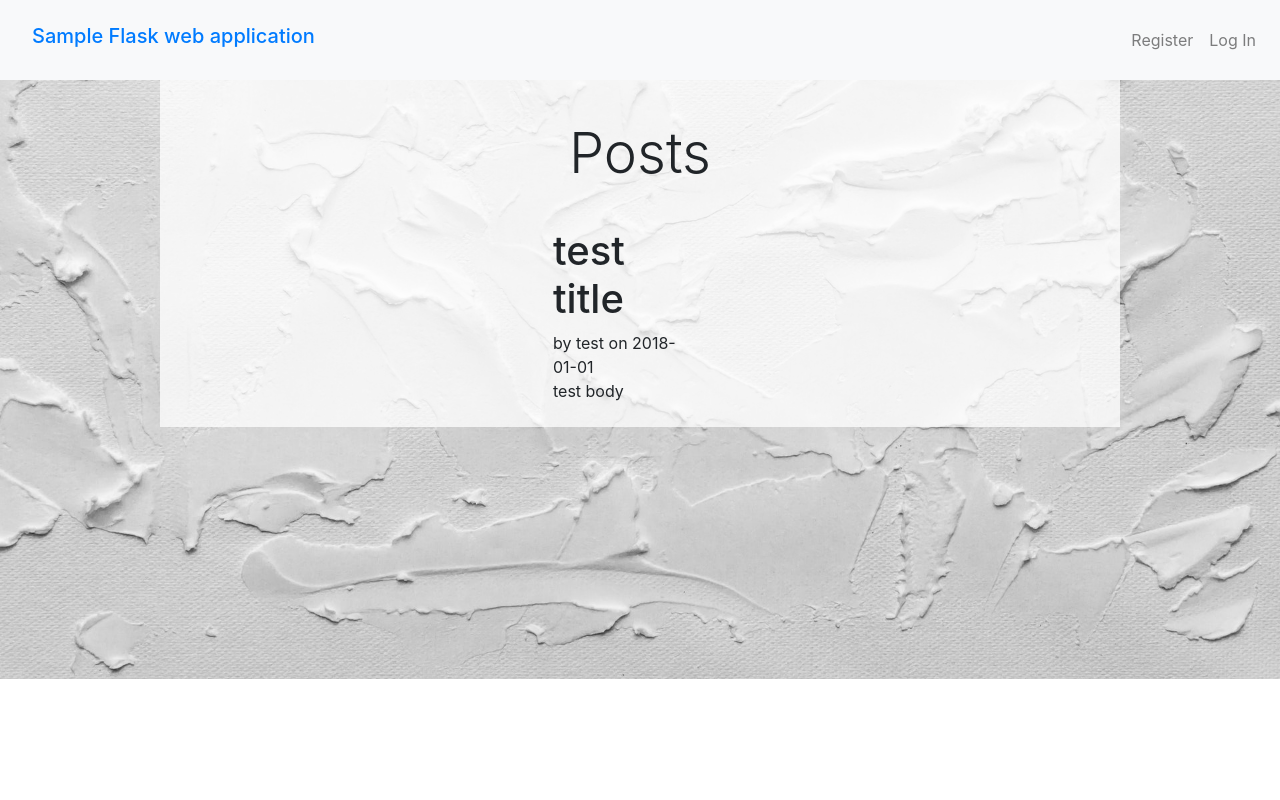
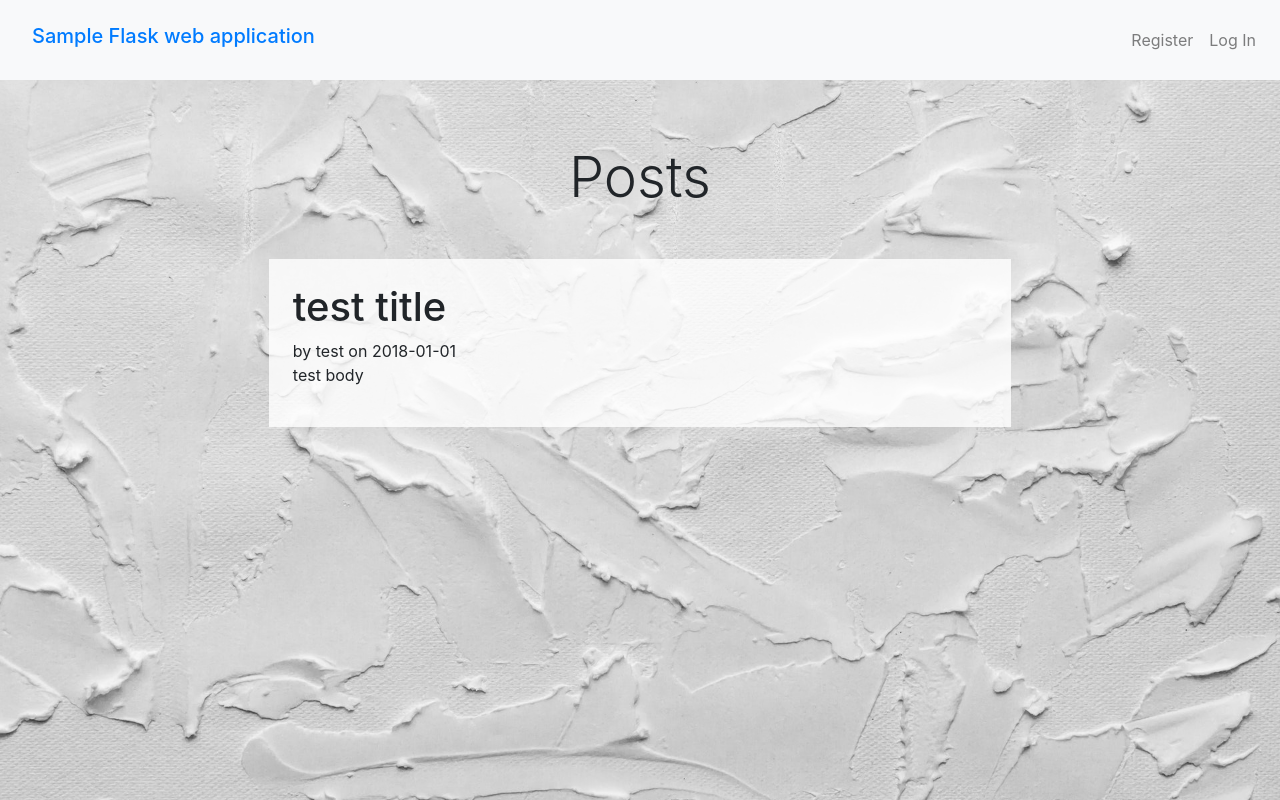
Before and after one commit to RichardPoulson/python_flask_example, a Flask app: page / in a window 1280 px wide. Run offline with Flask 2, Linux system fonts and the light colour scheme; data comes from the database, SQL or seed files in the repository; parts of the project's set-up code (start-up, migrations or seed data) failed here and were passed over; some libraries are stand-ins or nearby versions.

Commit message:
Updated HTML templates and CSS styles

```diff
--- a/python_flask_example/static/style.css
+++ b/python_flask_example/static/style.css
@@ -1,14 +1,14 @@
-body { background: center / cover no-repeat url("./photo-of-white-wall-1484759.jpg"); }
-body > .container-sm {
-    max-width: 960px;
-    background-color: rgba(255,255,255,0.75);
-    height: 100%;
-    flex: 1 1 auto;
-}
+html, body { height: 100%; }
+body { background: url("./photo-of-white-wall-1484759.jpg") center/cover no-repeat fixed; }
+body > .container-sm { max-width: 960px; }
 input.form-control { margin: 0.5rem 0rem; }
 h1.display-4 { padding: 2rem 1rem; }
 h1.display-4 > a { color: inherit; }
 .navbar-text { margin-right: 1rem; }
+section.content > * {
+    max-width: 80%;
+    margin: 1rem auto;
+}
 article.post {
+    background-color: rgba(255,255,255, 0.8);
 }
-.container-sm > section.content > article.post { max-width: 80%; }
--- a/python_flask_example/templates/base.html
+++ b/python_flask_example/templates/base.html
@@ -28,8 +28,8 @@
         </ul>
       </div>
     </nav>
-      <div class="container-sm d-flex flex-column justify-content-center align-items-center">
-        <section class="content p-2 flex-grow-1">
+      <div class="container-sm d-flex justify-content-center align-items-center p-2">
+        <section class="content flex-fill justify-content-center p-2">
           <header>
             {% block header %}{% endblock %}
           </header>
--- a/python_flask_example/templates/blog/index.html
+++ b/python_flask_example/templates/blog/index.html
@@ -9,7 +9,7 @@
 
 {% block content %}
   {% for post in posts %}
-    <article class="post">
+    <article class="post p-4">
       <header>
         <div>
           <h1>{{ post['title'] }}</h1>
--- a/setup.cfg
+++ b/setup.cfg
@@ -39,6 +39,7 @@ install_requires =
     wheel
     gunicorn
     flask
+    libsass
 
 [options.package_data]
 * =
```
